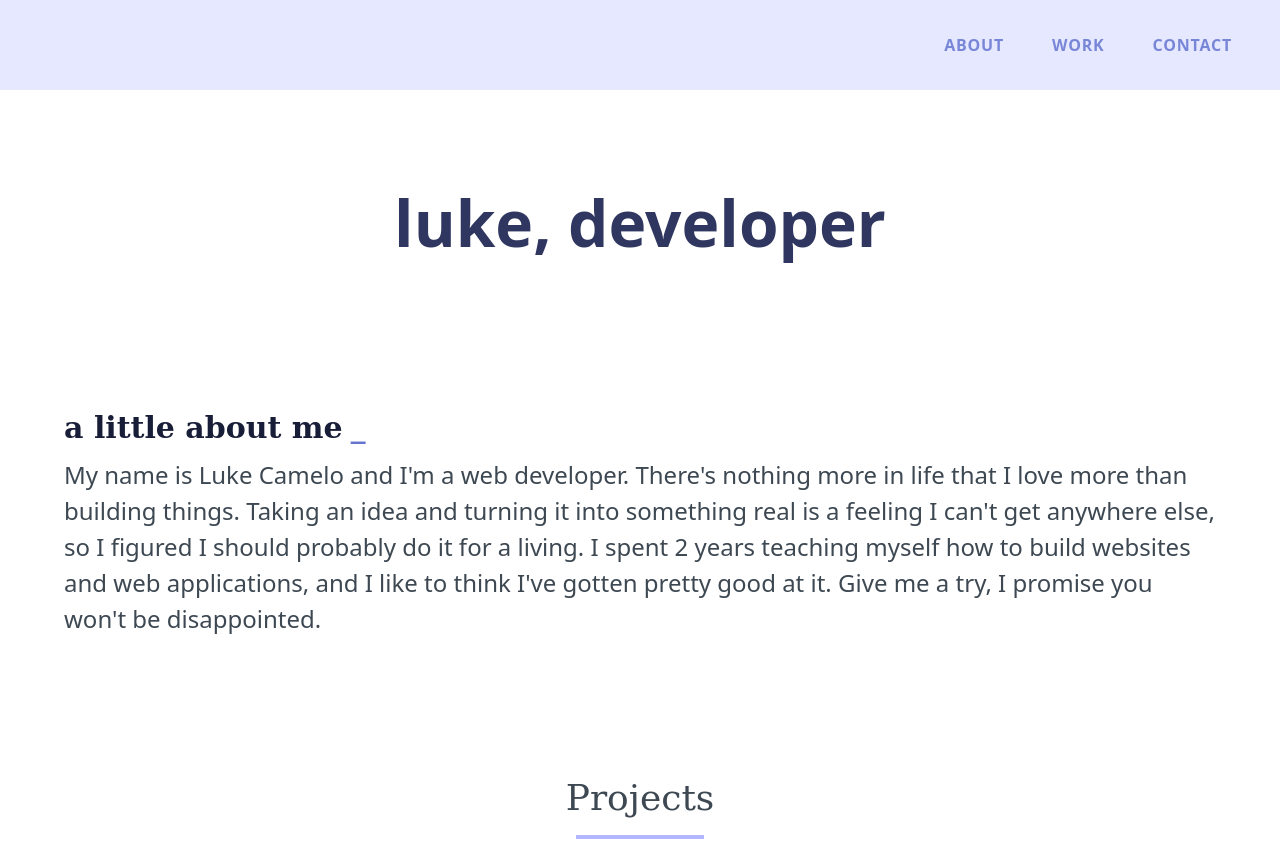
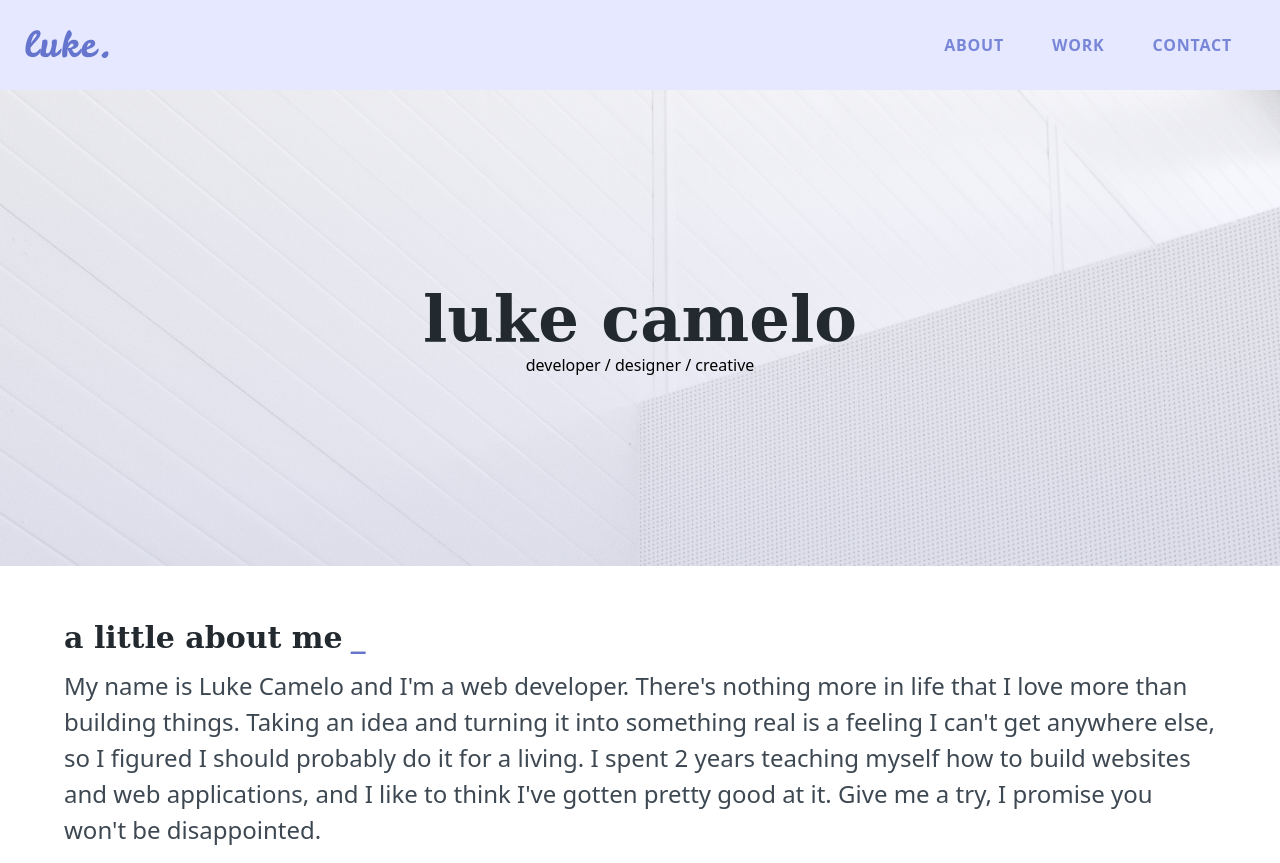
Before and after one commit to lukecamelo/lukecamelo.github.io, a website: page index.html in a window 1280 px wide. Shown: the top 863 px of the page. Drawn offline with nearby package versions, Linux system fonts and the light colour scheme; a script that the page names is missing.

Commit message:
Header redesign

```diff
--- a/index.html
+++ b/index.html
@@ -16,6 +16,10 @@
     <link
       rel="stylesheet"
       href="https://netdna.bootstrapcdn.com/font-awesome/4.0.3/css/font-awesome.css"
+    />
+    <link
+      href="https://fonts.googleapis.com/css?family=Leckerli+One"
+      rel="stylesheet"
     />
     <link rel="stylesheet" href="https://unpkg.com/aos@next/dist/aos.css" />
     <title>luke camelo</title>
@@ -51,8 +55,10 @@
     </nav>
 
     <div
-      class="hidden lg:flex flex-row justify-end py-6 px-6 bg-indigo-lightest"
+      class="hidden lg:flex flex-row justify-between py-6 px-6 bg-indigo-lightest"
     >
+      <div><p class="logo text-indigo text-4xl tracking-wide">luke.</p></div>
+      <div class="flex flex-row items-center">
         <a
           class="px-3 py-3 mx-3 uppercase tracking-wide no-underline hover:underline font-semibold text-indigo-light trans"
           href="#about"
@@ -78,6 +84,7 @@
           contact
         </a>
       </div>
+    </div>
 
     <main id="panel">
       <header class="px-12 py-3 flex justify-end bg-indigo-lightest lg:hidden">
@@ -86,14 +93,15 @@
         </button>
       </header>
 
-      <div class="text-center">
+      <div class="text-center hero py-24">
         <div class="container mx-auto px-6 pt-12 pb-6 sm:py-24">
           <h1
-            class="font-display font-bold text-indigo-darker sm:text-6xl text-3xl"
+            class="font-serif font-bold text-black sm:text-6xl text-4xl"
             data-aos="fade-down"
           >
-            luke, developer
+            luke camelo
           </h1>
+          <p>developer / designer / creative</p>
         </div>
       </div>
       <section
@@ -102,7 +110,7 @@
         data-aos-easing="ease-out-sine"
         data-aos-duration="350"
       >
-        <h2 class="font-serif text-indigo-darkest text-3xl about-header">
+        <h2 class="font-serif text-black text-3xl about-header">
           a little about me
         </h2>
         <span class="blinking-cursor text-4xl text-indigo font-semibold ml-1"
--- a/styles.css
+++ b/styles.css
@@ -11,6 +11,17 @@ body:not(.user-is-tabbing) textarea:focus {
 
 .trans {
   transition: all 0.25s;
+}
+
+.logo {
+  font-family: 'Leckerli One', cursive;
+}
+
+.hero {
+  background: linear-gradient(rgb(230, 232, 255, 0.2), rgb(208, 212, 252, 0.3)),
+    url('assets/wall.jpg');
+  background-size: cover;
+  background-attachment: fixed;
 }
 
 .header-shadow-effect-extreme {
```
Also changed, not shown: assets/wall.jpg (added), 2 other files. Lines whose indentation alone changed are shown as unchanged.
